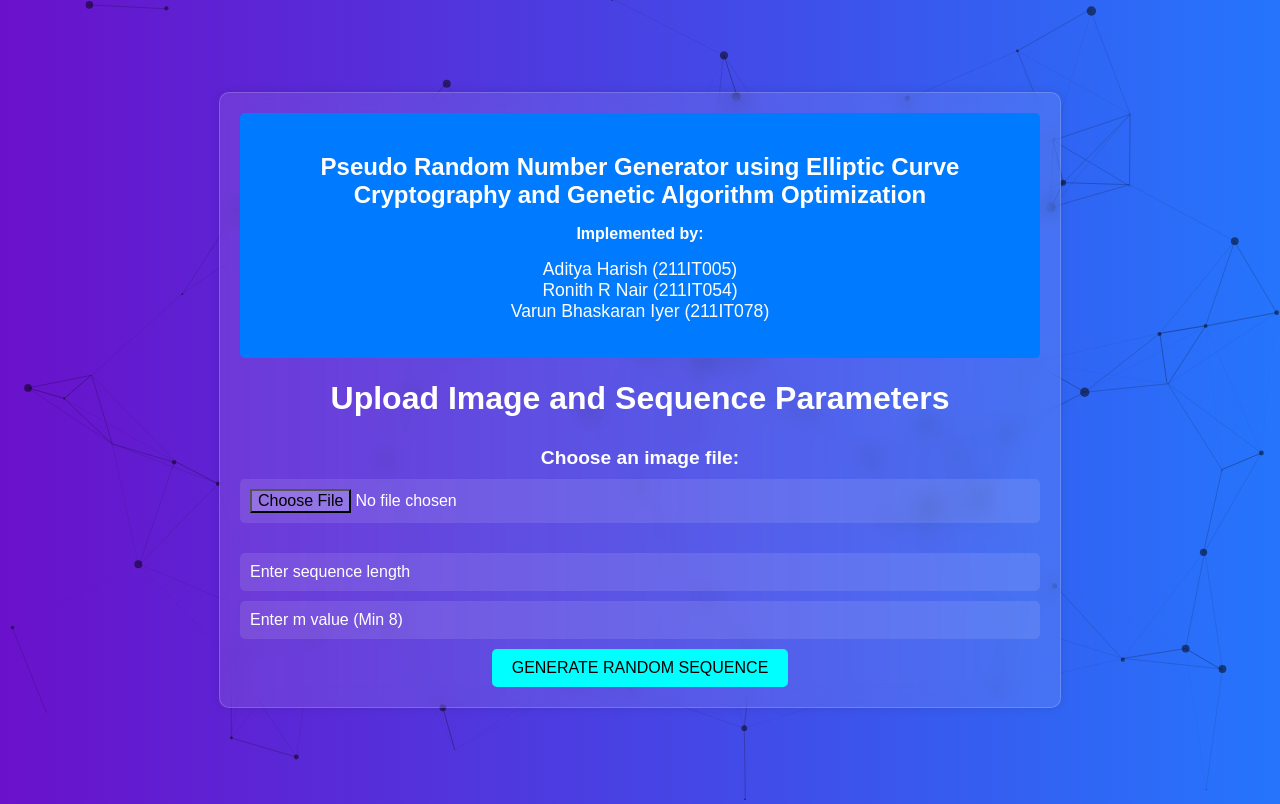
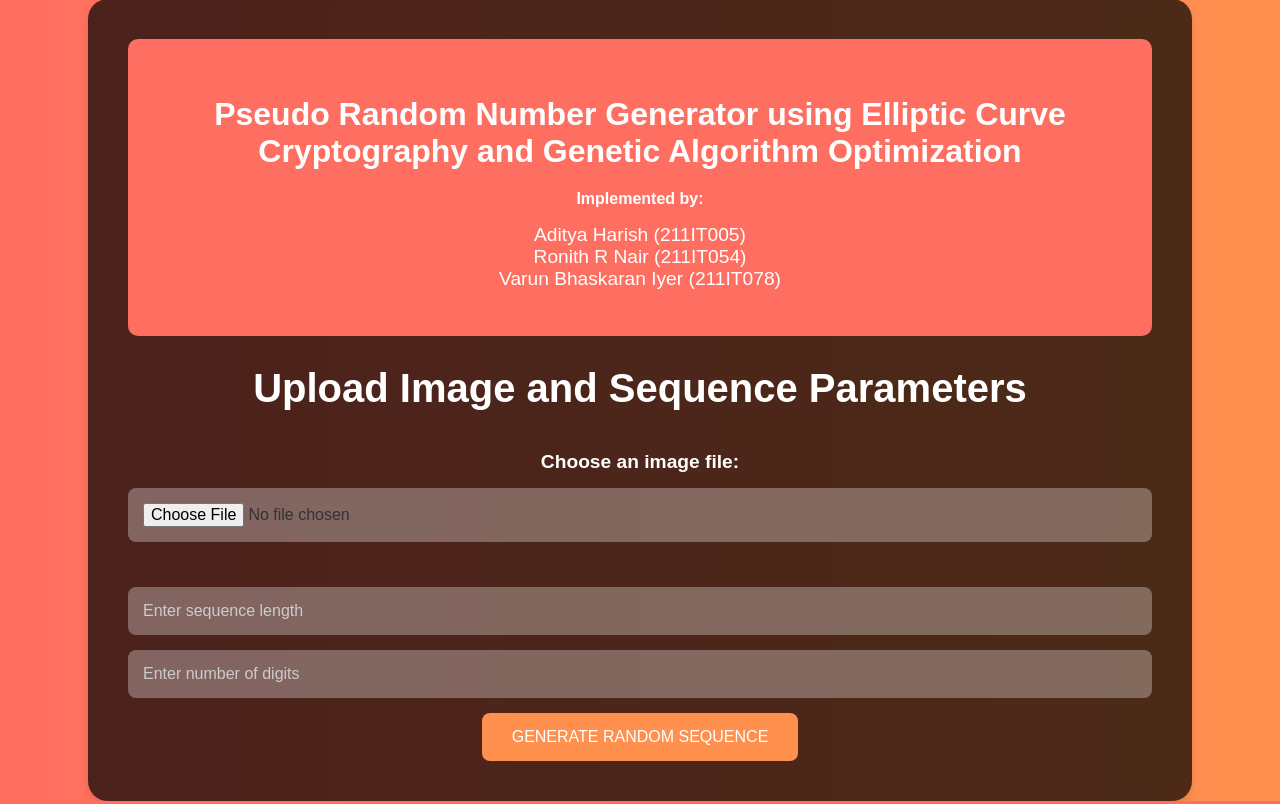
Before and after one commit to Viyer533/PRNG-WebApp, a Django app: page / in a window 1280 px wide. Run offline with Django 5.2, Linux system fonts and the light colour scheme.

Commit message:
Update GUI

```diff
--- a/prng_proj/prng_app/templates/index.html
+++ b/prng_proj/prng_app/templates/index.html
@@ -17,74 +17,72 @@
     justify-content: center;
     align-items: center;
     height: 100vh;
-        background-image: linear-gradient(to right, #6a11cb 0%, #2575fc 100%);
+    background-image: linear-gradient(to right, #ff6f61 0%, #ff904e 100%);
 }
 
 .container {
     position: relative;
     width: 80%;
-        /* max-width: 600px; */
-        padding: 20px;
+    max-width: 90%;
+    padding: 40px;
     text-align: center;
-        color: #fff;
-        background: rgba(255, 255, 255, 0.1);
+    color: #ffffff;
+    background: rgba(0, 0, 0, 0.7);
     backdrop-filter: blur(10px);
-        border-radius: 10px;
-        border: 1px solid rgba(255, 255, 255, 0.18);
-
+    border-radius: 20px;
+    box-shadow: 0 4px 6px rgba(0, 0, 0, 0.1);
 }
 
 h1 {
-        font-size: 2em;
+    font-size: 2.5em;
     color: #fff;
-        margin-bottom: 30px;
+    margin-bottom: 40px;
 }
 
 .form-group {
-        margin-bottom: 20px;
+    margin-bottom: 30px;
 }
 
 label {
     font-size: 1.2em;
     display: block;
-        margin-bottom: 10px;
+    margin-bottom: 15px;
     color: #fff;
-
 }
 
 input[type="number"]::placeholder {
-        color: #fff; /* Setting placeholder text color to white */
+    color: #ccc;
 }
 
 input[type="file"],
 input[type="number"] {
     font-size: 1em;
     font-family: 'Montserrat', sans-serif;
-        background-color: rgba(255, 255, 255, 0.1);
+    background-color: rgba(255, 255, 255, 0.3);
     border: none;
     outline: none;
-        color: #fff;
-        padding: 10px;
-        border-radius: 5px;
-        width: calc(100% - 20px);
-        margin-bottom: 10px;
+    color: #333;
+    padding: 15px;
+    border-radius: 8px;
+    width: calc(100% - 30px);
+    margin-bottom: 15px;
     transition: background-color 0.3s ease;
 }
 
-    input[type="file"]::file-selector-button,
+input[type="file"]:hover,
 input[type="number"]:hover {
-        background-color: rgba(255, 255, 255, 0.2);
+    background-color: rgb(255, 255, 255);
 }
 
 button[type="submit"] {
     font-size: 1em;
-        padding: 10px 20px;
-        background-color: cyan;
+    padding: 15px 30px;
+    background-color: #ff904e;
     border: none;
-        color: #000;
+    color: #fff;
     cursor: pointer;
     transition: transform 0.3s ease;
-        border-radius: 5px;
+    border-radius: 8px;
     font-family: 'Montserrat', sans-serif;
 }
 
@@ -93,19 +91,17 @@
 }
 
 #imagePreview {
-        margin-top: 20px;
+    margin-top: 30px;
     max-width: 100%;
     display: none;
 }
 
 .code-container {
-        margin-top: 30px;
-        background-color: rgba(255, 255, 255, 0.2);
-        border-radius: 10px;
-        border: 1px solid rgba(255, 255, 255, 0.18);
-        padding: 30px;
+    margin-top: 50px;
+    background-color: rgba(255, 255, 255, 0.3);
+    border-radius: 20px;
+    padding: 40px;
     backdrop-filter: blur(10px);
-        /* display: none; */
 }
 
 pre {
@@ -116,41 +112,41 @@
 }
 
 .copy-btn {
-        font-size: 0.9em;
+    font-size: 1em;
     font-family: 'Montserrat', sans-serif;
     position: absolute;
-        top: 8px;
-        right: 5px;
-        padding: 5px 5px;
-        background-color: #fff;
-        color: #000;
-        border-radius: 5px;
+    top: 20px;
+    right: 20px;
+    padding: 10px 15px;
+    background-color: #ff904e;
+    color: #fff;
+    border-radius: 8px;
     cursor: pointer;
     transition: background-color 0.3s ease, color 0.3s ease;
     z-index: 1;
 }
 
 .copy-btn:hover {
-        background-color: cyan;
-        color: #000;
+    background-color: #ff6f61;
 }
+
 .banner {
-    background-color: #007bff;
+    background-color: #ff6f61;
     color: #fff;
-    padding: 20px;
-    border-radius: 5px;
-    margin-bottom: 20px;
+    padding: 30px;
+    border-radius: 10px;
+    margin-bottom: 30px;
     font-family: 'Montserrat', sans-serif;
 }
 
 .banner h2 {
-        font-size: 1.5em;
-        margin-bottom: 10px;
+    font-size: 2em;
+    margin-bottom: 20px;
 }
 
 .banner p {
     font-weight: bold;
-        margin-bottom: 5px;
+    margin-bottom: 10px;
 }
 
 .banner ul {
@@ -159,22 +155,23 @@
 }
 
 .banner li {
-        font-size: 1.1em;
+    font-size: 1.2em;
 }
 
 .converting-buffer {
     display: none;
     color: white;
-        margin-top: 10px;
+    margin-top: 20px;
 }
 
-    .spinner-border{
-        display:none;
+.spinner-border {
+    display: none;
     color: #fff;
-        margin-left: 20px;
+    margin-left: 30px;
 }
+
     </style>
-    <script src="https://cdn.jsdelivr.net/npm/particles.js@2.0.0/particles.min.js"></script>
+    <!-- <script src="https://cdn.jsdelivr.net/npm/particles.js@2.0.0/particles.min.js"></script> -->
     <script src="{% static 'js/index.js' %}"></script>
 </head>
 <body>
@@ -202,17 +199,17 @@
             </div>
             <div id="imagePreview"></div>
             <input type="number" id = "sequenceLength" name="number1" placeholder="Enter sequence length" required><br>
-            <input type="number" id = "mValue" name=number2 min="8" placeholder="Enter m value (Min 8)" required><br>
+            <input type="number" id = "mValue" name=number2 min="3" placeholder="Enter number of digits" required><br>
             <button type="submit">GENERATE RANDOM SEQUENCE</button>
             <div id = "spinnerborder" class="spinner-border" role="status">
                 <span class = "sr-only">Generating...</span>
             </div>
 
         </form>
-        {% if result|length > 0 %}
+        {% if result|length > 0 and image %}
         <div class="code-container" id = "codeContainer">
             <h3 style = "font-family: 'Montserrat', 'sans-serif';">Generated Sequence:</h2>
-            <h4  style = "font-family: 'Montserrat', 'sans-serif';">Sequence Length: {{seqLen}} <br> Range of each number: {{0}} - {{mVal}}</h4>
+            <!-- <h4  style = "font-family: 'Montserrat', 'sans-serif';">Sequence Length: {{seqLen}} <br> Range of each number: {{0}} - {{mVal}}</h4> -->
             <pre id="myPreTag">
                 {% for number in result %}
                     {{ number }}{% if not forloop.last %},{% endif %}
@@ -290,7 +287,6 @@
         function validateForm() {
                 var sequenceLength = document.getElementById('sequenceLength').value;
                 var mValue = document.getElementById('mValue').value;
-
                 if (sequenceLength <= 0 || mValue <= 7) {
                     alert('Please enter acceptable values for both sequence length and m value.');
                     return false;
--- a/prng_proj/prng_app/views.py
+++ b/prng_proj/prng_app/views.py
@@ -27,6 +27,6 @@ class HomePage(View):
 
             result = PRNS_GENERATOR.generate({"img": image_path, "n": number1, "m": number2})[:number1]
             result = PRNS_GENERATOR.optimize(result)
-            return render(request, "index.html", {"seqLen": number1, "mVal":2**number2 - 1, "result": result})
+            return render(request, "index.html", {"img": image_path, "seqLen": number1, "mVal":2**number2 - 1, "result": result})
         else:
             return render(request, "index.html")
```
Lines whose indentation alone changed are shown as unchanged.
